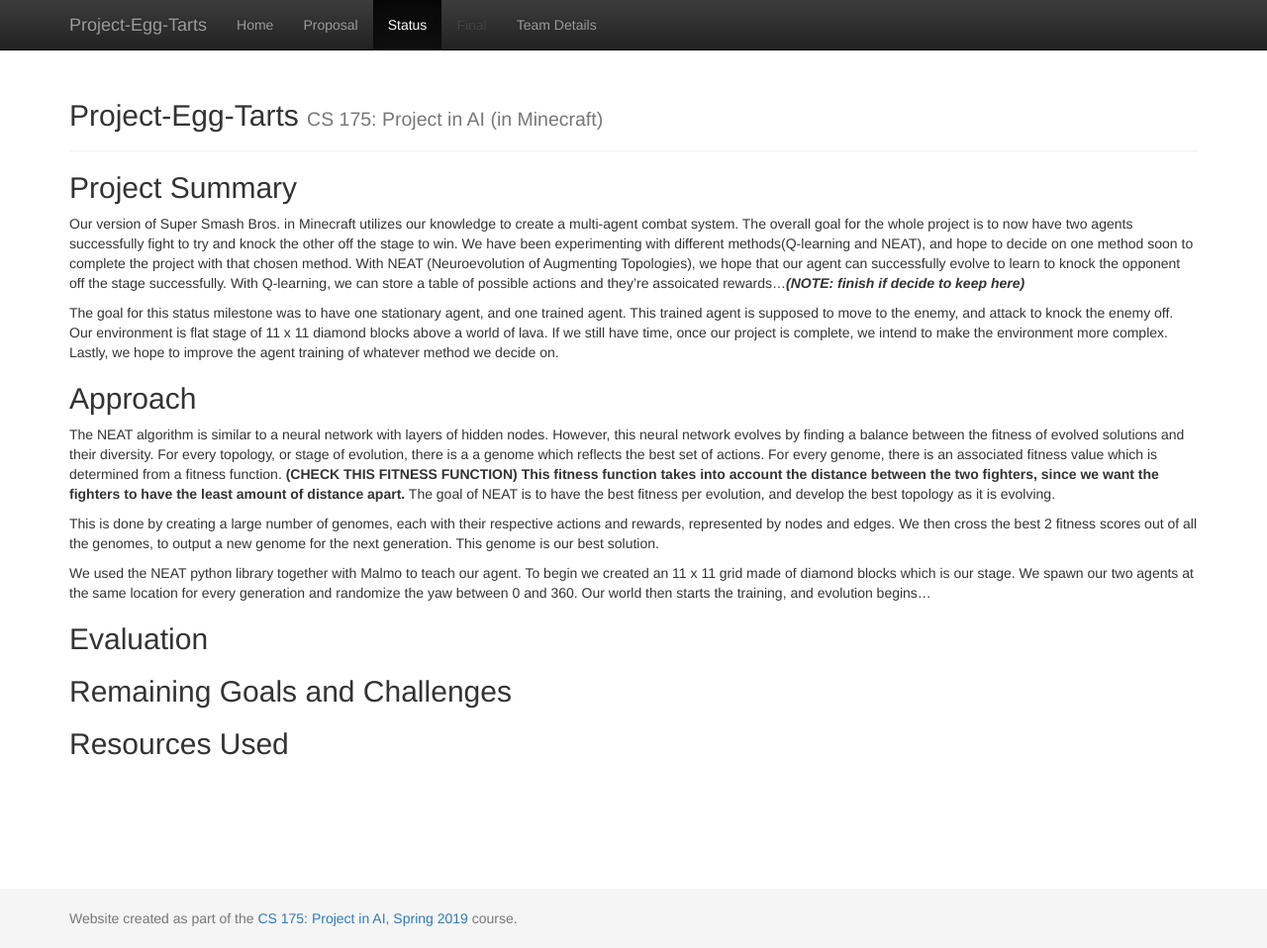
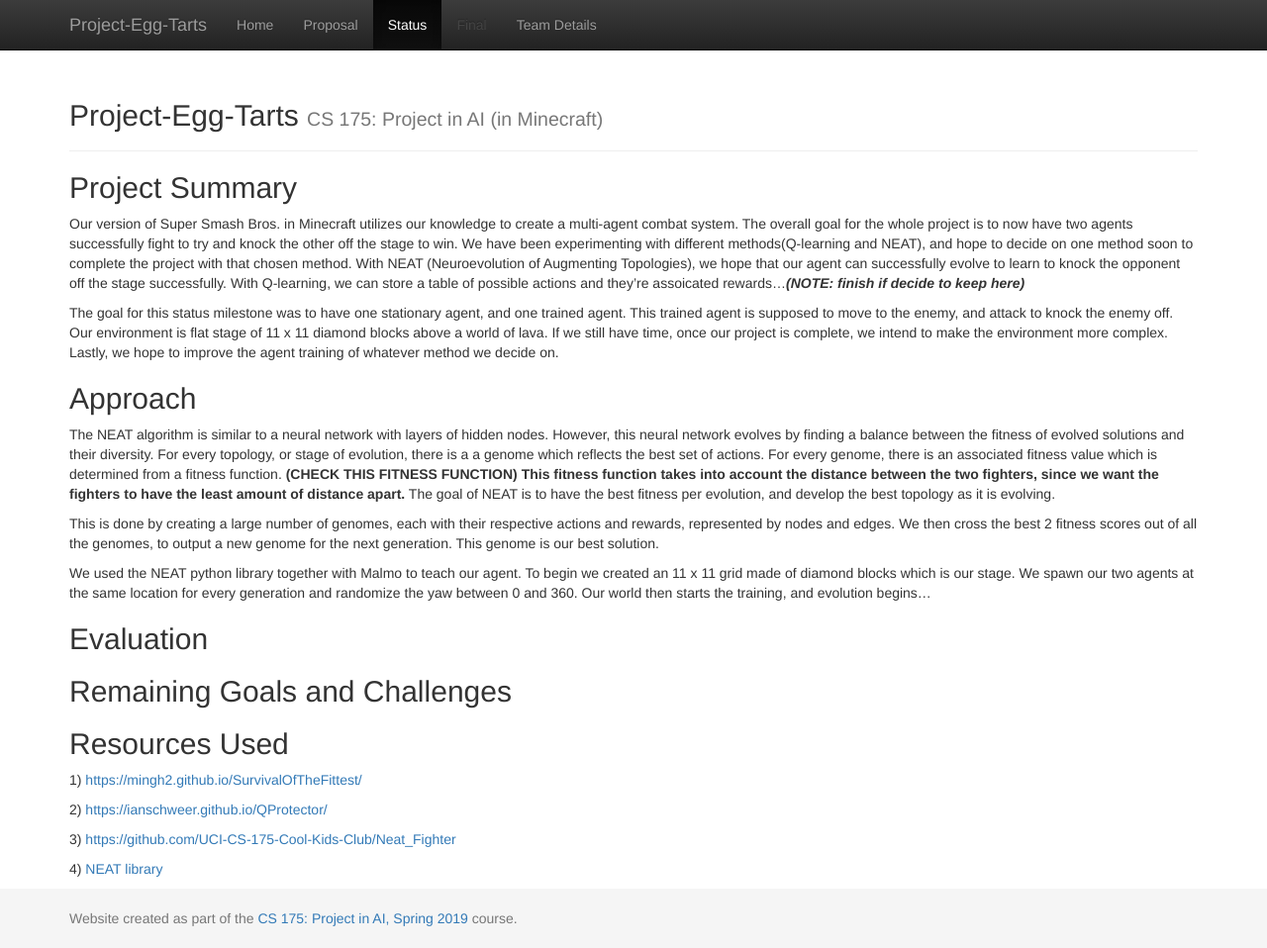
Before and after one commit to kazad123/Project_Egg_Tarts_Website, a Jekyll site: the page built from docs/status.md, in a window 1280 px wide and 958 px high. Shown: the whole window at 99% size. Built offline with Jekyll 4.4.1, drawn with Linux system fonts in a browser that asks for light colours.

Commit message:
Update status.md

```diff
--- a/docs/status.md
+++ b/docs/status.md
@@ -22,3 +22,10 @@ We used the NEAT python library together with Malmo to teach our agent. To begin
 ## Remaining Goals and Challenges
 
 ## Resources Used
+1) [https://mingh2.github.io/SurvivalOfTheFittest/](https://mingh2.github.io/SurvivalOfTheFittest/)
+
+2) [https://ianschweer.github.io/QProtector/](https://ianschweer.github.io/QProtector/)
+
+3) [https://github.com/UCI-CS-175-Cool-Kids-Club/Neat_Fighter](https://github.com/UCI-CS-175-Cool-Kids-Club/Neat_Fighter)
+
+4) [NEAT library](https://github.com/CodeReclaimers/neat-python)
```
